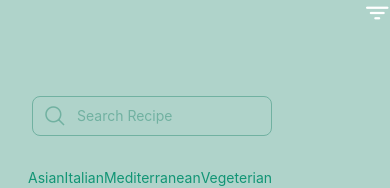
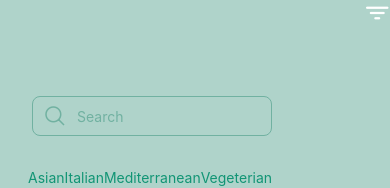
Before and after one commit to SamerSawan/RecipeApp, a React Native app: screen /Recipes in a window 390 px wide. Shown: the top 188 px of the page. Built offline with nearby package versions, Linux system fonts and the light colour scheme.

Commit message:
changed search bar to be an actual text input. adding react context to filter list based on search input

```diff
--- a/components/Search/SearchBar.js
+++ b/components/Search/SearchBar.js
@@ -1,4 +1,4 @@
-import { StyleSheet, View, Text, Pressable } from 'react-native'
+import { StyleSheet, View, Text, Pressable, TextInput } from 'react-native'
 import { Ionicons } from '@expo/vector-icons';
 import { GlobalStyles } from '../../constants/styles';
 
@@ -8,16 +8,11 @@ function onClick(){
 
 function SearchBar() {
     return (
-        <View className="flex-1" >
-            <Pressable className="w-60 border-primary150 border rounded-lg mt-24 ml-8" onPress={onClick}>
-                <View className="flex-row">
-                    <Ionicons name="search-outline" color={GlobalStyles.colors.primary150} size={24} style={styles.icon}/>
-                    <Text className="my-2.5 text-primary150">
-                            Search Recipe
-                    </Text>
-                </View>
-            </Pressable>
-
+        <View className="flex-1">
+            <View className="flex-row w-60 h-10 border-primary150 border rounded-lg mt-24 ml-8">
+                <Ionicons name="search-outline" color={GlobalStyles.colors.primary150} size={24} style={styles.icon}/>
+                <TextInput className="flex-1 text-primary150" placeholder='Search' placeholderTextColor={GlobalStyles.colors.primary150} />
+            </View>
         </View>
     )
 
@@ -30,4 +25,7 @@ const styles = StyleSheet.create({
         marginVertical: 6,
         marginHorizontal: 10
     },
+    textInput: {
+        color: GlobalStyles.colors.primary150
+    }
 })
```
Also changed, not shown: store/search-context.js (added, +20 -0 lines), store/favourites-context.js (added).
